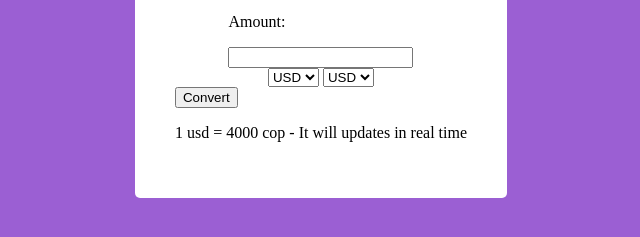
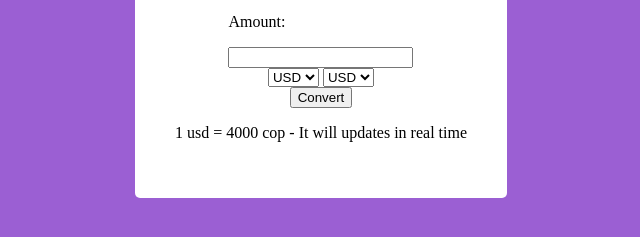
Before and after one commit to carv0066/Currency-Converter, a plain HTML site: page index.html in a window 1280 px wide. Shown: the part 269-506 px from the top of the page, without its empty margins (327-967 px from the left). Drawn offline with Linux system fonts and the light colour scheme.

Commit message:
styling convert section

```diff
--- a/index.html
+++ b/index.html
@@ -41,7 +41,7 @@
         </div>
 
         <!-- Total conversion section -->
-        <div>
+        <div class="convert-section">
             <button class="convert">Convert</button>
             <p class="conversion-total">1 usd = 4000 cop - It will updates in real time</p>
         </div>
--- a/main.css
+++ b/main.css
@@ -17,3 +17,10 @@ body {
     border-radius: 5px;
     padding: 40px;
 }
+
+.convert-section {
+    display: flex;
+    flex-direction: column;
+    justify-content: center;
+    align-items: center;
+}
```
